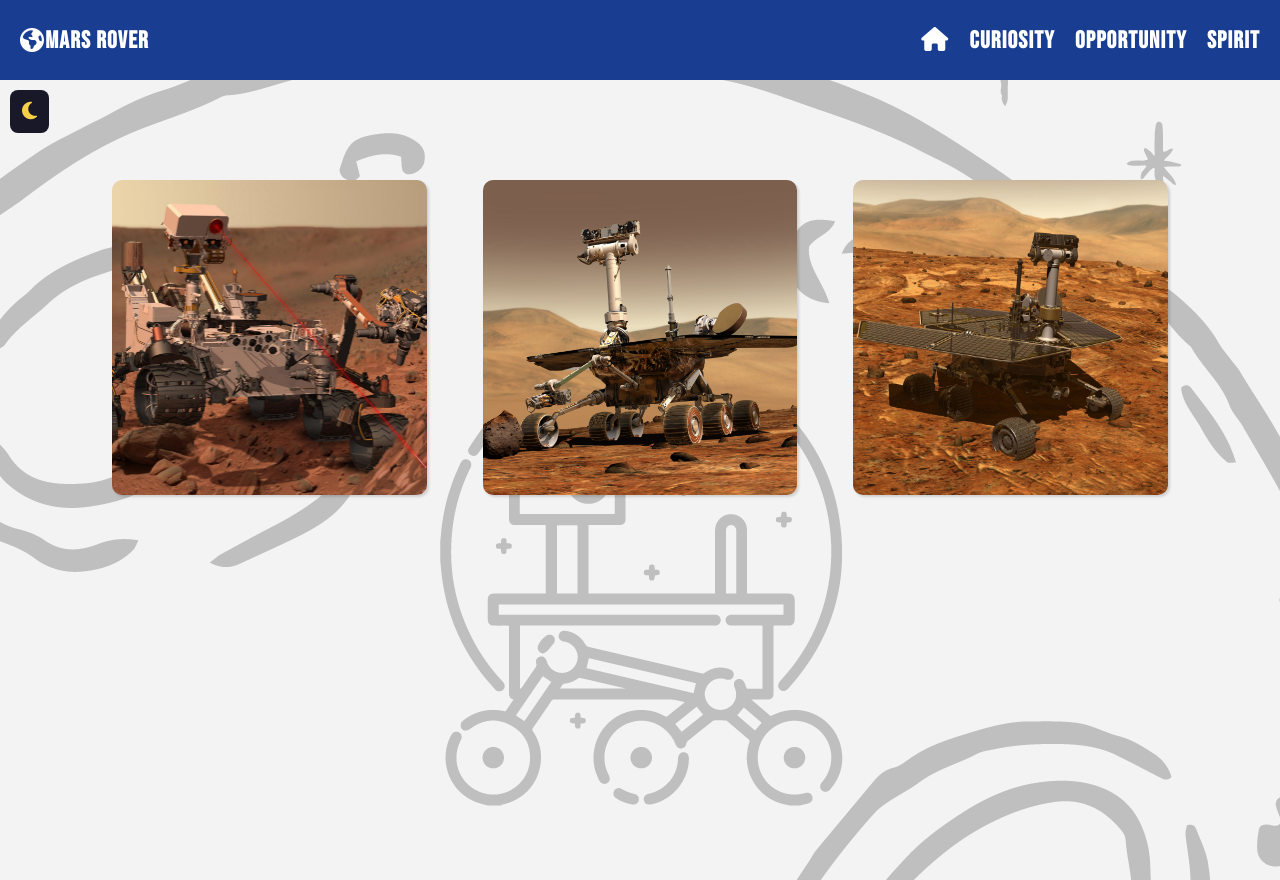
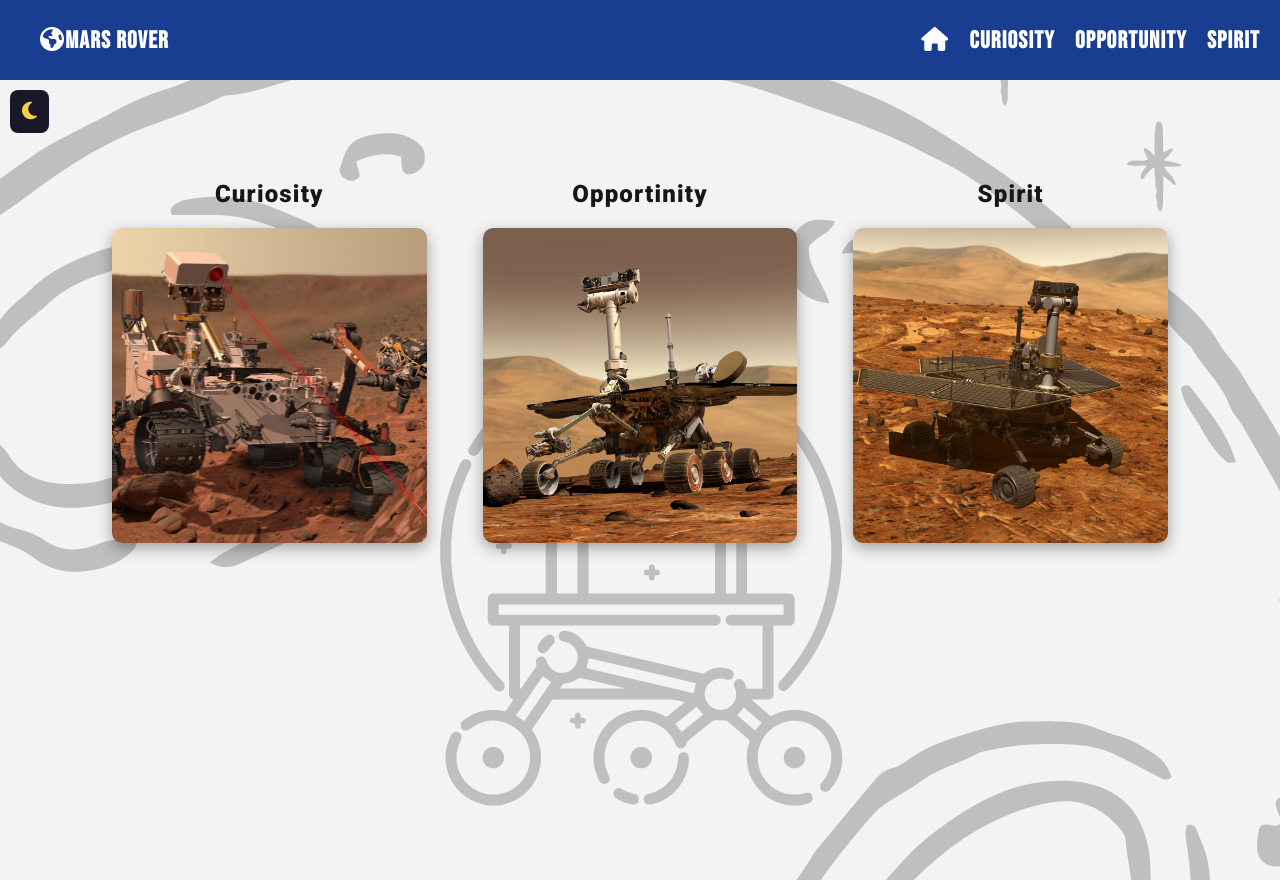
Before and after one commit to afcastaneda223/nasa_mars_rover_app, a React (Create React App) app: page / in a window 1280 px wide. Built offline with nearby package versions, Linux system fonts and the light colour scheme.

Commit message:
add images links to each rover on home

```diff
--- a/public/index.html
+++ b/public/index.html
@@ -13,8 +13,9 @@
     <link rel="manifest" href="%PUBLIC_URL%/manifest.json" />
     <script src="https://kit.fontawesome.com/e6f879f149.js" crossorigin="anonymous"></script>
     <link rel="preconnect" href="https://fonts.googleapis.com">
+    <link rel="preconnect" href="https://fonts.googleapis.com">
     <link rel="preconnect" href="https://fonts.gstatic.com" crossorigin>
-    <link href="https://fonts.googleapis.com/css2?family=Bebas+Neue&family=Roboto:wght@300&display=swap" rel="stylesheet">
+    <link href="https://fonts.googleapis.com/css2?family=Bebas+Neue&family=Roboto:wght@300;900&display=swap" rel="stylesheet">
     <title>Mars Rover</title>
   </head>
   <body>
--- a/src/components/elements/Navbar.js
+++ b/src/components/elements/Navbar.js
@@ -18,8 +18,10 @@ const Navbar = () => {
     <NavbarContainer smallNavbar={smallNavbar}>
       <NavbarFullContainer>
         <LeftContainer>
-          <i className="fas fa-globe-americas" />
-          Mars Rover
+          <NavbarLinks to="/">
+            <i className="fas fa-globe-americas" />
+            Mars Rover
+          </NavbarLinks>
         </LeftContainer>
         <RightContainer>
           <NavbarLinksContainer>
--- a/src/components/landings/Home.js
+++ b/src/components/landings/Home.js
@@ -4,7 +4,7 @@ import curiosity from '../assets/curiosity.jpeg';
 import opportinity from '../assets/opportinity.jpeg';
 import spirit from '../assets/spirit.jpeg';
 import {
-  ImgContainer, HomeGrid, ImgCard, ImgPhoto,
+  ImgContainer, HomeGrid, HomeCard, HomePhoto, ImgText,
 } from '../../styles/images.style';
 import { Container } from '../../styles/styles.style';
 
@@ -14,21 +14,24 @@ const Home = () => {
     <Container>
       <ImgContainer>
         <HomeGrid>
-          <ImgCard key={curiosity}>
+          <HomeCard key={curiosity}>
+            <ImgText>Curiosity</ImgText>
             <Link to="/curiosity">
-              <ImgPhoto src={curiosity} alt="" className="curiosity Rover" />
+              <HomePhoto src={curiosity} alt="" className="curiosity Rover" />
             </Link>
-          </ImgCard>
-          <ImgCard key={opportinity}>
+          </HomeCard>
+          <HomeCard key={opportinity}>
+            <ImgText>Opportinity</ImgText>
             <Link to="/opportunity">
-              <ImgPhoto src={opportinity} alt="" className="opportinity Rover" />
+              <HomePhoto src={opportinity} alt="" className="opportinity Rover" />
             </Link>
-          </ImgCard>
-          <ImgCard key={spirit}>
+          </HomeCard>
+          <HomeCard key={spirit}>
+            <ImgText>Spirit</ImgText>
             <Link to="/spirit">
-              <ImgPhoto src={spirit} alt="" className="opportinity Rover" id={int} />
+              <HomePhoto src={spirit} alt="" className="opportinity Rover" id={int} />
             </Link>
-          </ImgCard>
+          </HomeCard>
         </HomeGrid>
       </ImgContainer>
     </Container>
--- a/src/components/landings/Opportunity.js
+++ b/src/components/landings/Opportunity.js
@@ -14,7 +14,7 @@ const Opportunity = () => {
   const [camera, setCamera] = useState('');
   const [currentDate, setCurrentDate] = useState('sol');
   const [earth, setEarth] = useState(new Date('2018-06-11'));
-  const [sol, setSol] = useState(5111);
+  const [sol, setSol] = useState(5109);
   const [pageNumber, setPageNumber] = useState(1);
   const date = (currentDate === 'sol') ? `sol=${sol}` : `earth_date=${earth.toLocaleDateString('en-CA')}`;
   const currentCamera = (camera === '' ? '' : `&camera=${camera}`);
--- a/src/styles/images.style.js
+++ b/src/styles/images.style.js
@@ -20,7 +20,14 @@ const ImgGrid = styled.div`
 const ImgCard = styled.div`
     border-radius: 10px;
     box-shadow: rgba(0, 0, 0, 0.15) 1.95px 1.95px 2.6px;
+    display: flex;
+    flex-direction: column;
+`;
 
+const HomeCard = styled.div`
+    border-radius: 10px;
+    display: flex;
+    flex-direction: column;
 `;
 
 const ImgPhoto = styled.img`
@@ -33,6 +40,31 @@ const ImgPhoto = styled.img`
     &:hover{
         transform: scale(1.2);
     }
+`;
+
+const HomePhoto = styled.img`
+    width: 100%;
+    aspect-ratio: 1 / 1;
+    object-fit: cover;
+    border-radius: 10px;
+    cursor: pointer;
+    transition: .5s ease-in-out;
+    box-shadow: rgba(0, 0, 0, 0.35) 0px 5px 15px;
+
+    &:hover{
+        transform: scale(1.2);
+    }
+`;
+
+const ImgText = styled.div`
+    text-decoration: none;
+    font-size: x-large;
+    font-weight: 900;
+    letter-spacing: 0.05em;
+    justify-self: center;
+    width: 100%;
+    margin-bottom: 20px;
+    font-family: 'Roboto', sans-serif;
 `;
 
 const HomeGrid = styled.div`
@@ -48,4 +80,7 @@ export {
   ImgCard,
   ImgPhoto,
   HomeGrid,
+  ImgText,
+  HomePhoto,
+  HomeCard,
 };
```
